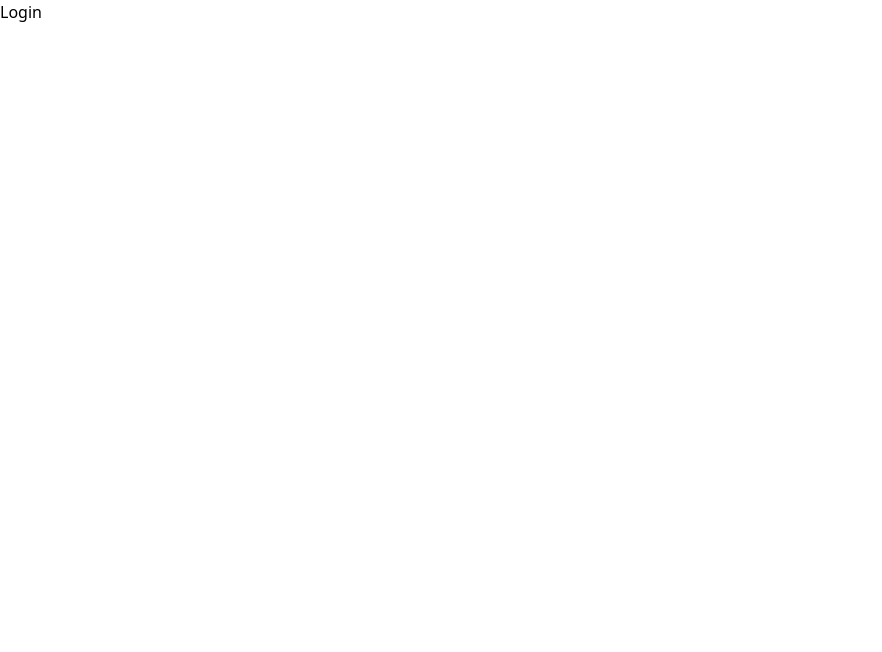
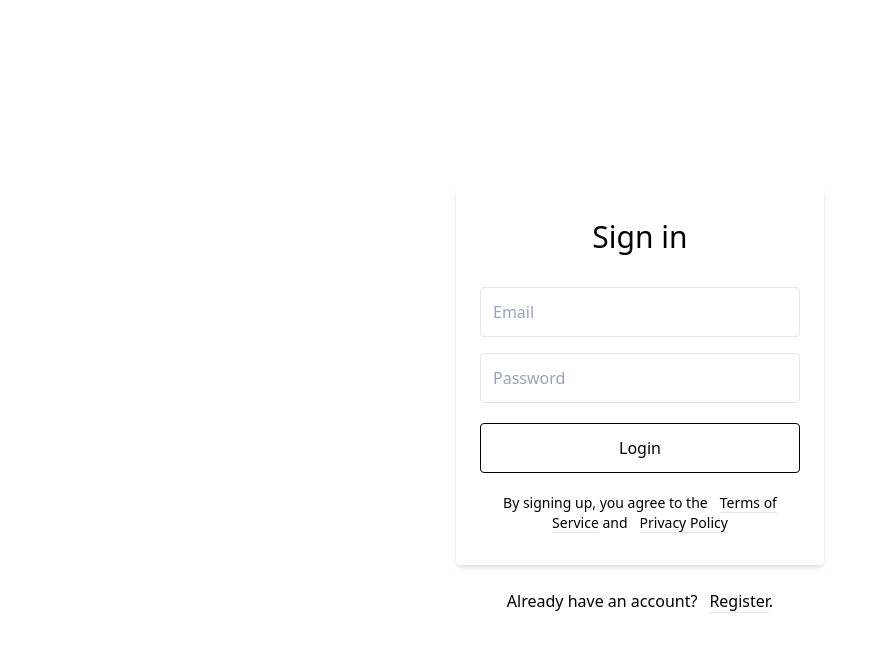
Before and after one commit to kodirov8788/telegram-clone-tailwind, a React (Create React App) app: page /login in a window 1280 px wide. Shown: the top 652 px of the page, without its empty margins (0-882 px from the left). Built offline with nearby package versions, Linux system fonts and the light colour scheme.

Commit message:
sadasdas

```diff
--- a/src/pages/Login.js
+++ b/src/pages/Login.js
@@ -1,8 +1,69 @@
 import React from 'react'
 
 function Login() {
+    const style = {
+        register: "bg-grey-lighter min-h-screen flex flex-col",
+        register_child: "container max-w-sm mx-auto flex-1 flex flex-col items-center justify-center px-2",
+        register_container: "bg-white px-6 py-8 rounded shadow-md text-black w-full",
+        signuph1: "mb-8 text-3xl text-center",
+        input: "block border border-grey-light w-full p-3 rounded mb-4",
+        inputwrap: "h-[50px]  relative rounded-md  w-full bg-blue-400",
+        inputfile: "w-full h-full opacity-0 cursor-pointer bg-none",
+        inputh1: "absolute top-3 text-xl left-[20px] text-white z-10",
+        btn: "w-full text-center py-3 rounded bg-green text-black hover:bg-green-dark focus:outline-none my-1 border hover:bg-red-300 border-black",
+        footer: "text-center text-sm text-grey-dark mt-4",
+        footer_link: "no-underline border-b border-grey-dark text-grey-dark ml-3",
+        footer_login: "text-grey-dark mt-6"
+
+    }
+
     return (
-        <div>Login</div>
+        <div>
+            <div className={style.register}>
+                <div className={style.register_child}>
+                    <div className={style.register_container}>
+                        <h1 className={style.signuph1}>Sign in</h1>
+
+
+                        <input
+                            type="text"
+                            className={style.input}
+                            name="email"
+                            placeholder="Email" />
+
+                        <input
+                            type="password"
+                            className={style.input}
+                            name="password"
+                            placeholder="Password" />
+
+
+
+                        <button
+                            type="submit"
+                            className={style.btn}
+                        >Login</button>
+
+                        <div className={style.footer}>
+                            By signing up, you agree to the
+                            <a className={style.footer_link} href="#">
+                                Terms of Service
+                            </a> and
+                            <a className={style.footer_link} href="#">
+                                Privacy Policy
+                            </a>
+                        </div>
+                    </div>
+
+                    <div className={style.footer_login}>
+                        Already have an account?
+                        <a className={style.footer_link} href="/register">
+                            Register
+                        </a>.
+                    </div>
+                </div>
+            </div>
+        </div>
     )
 }
 
--- a/src/pages/Register.js
+++ b/src/pages/Register.js
@@ -69,7 +69,7 @@
 
                     <div className={style.footer_login}>
                         Already have an account?
-                        <a className={style.footer_link} href="../login/">
+                        <a className={style.footer_link} href="login">
                             Log in
                         </a>.
                     </div>
```
